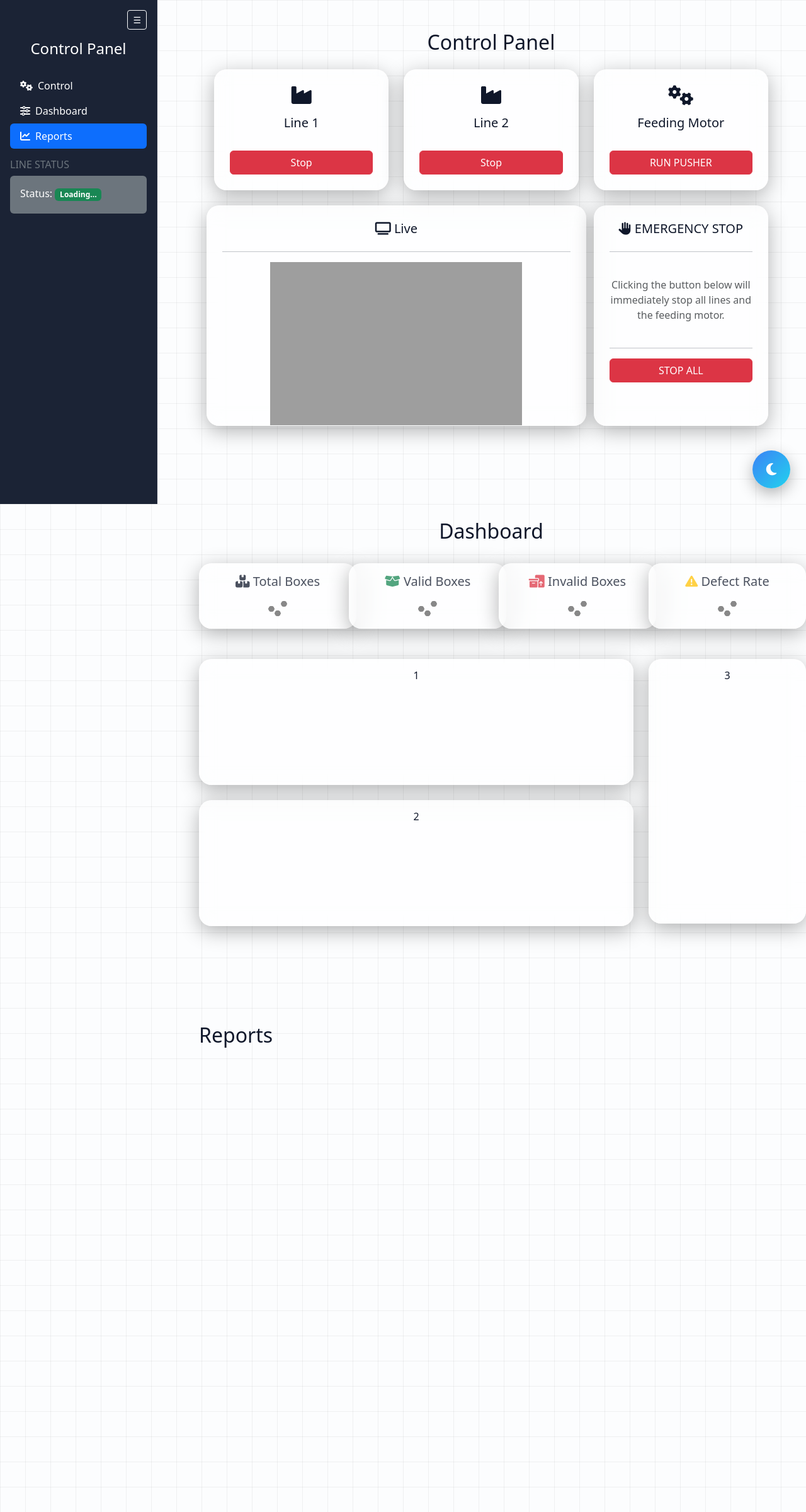
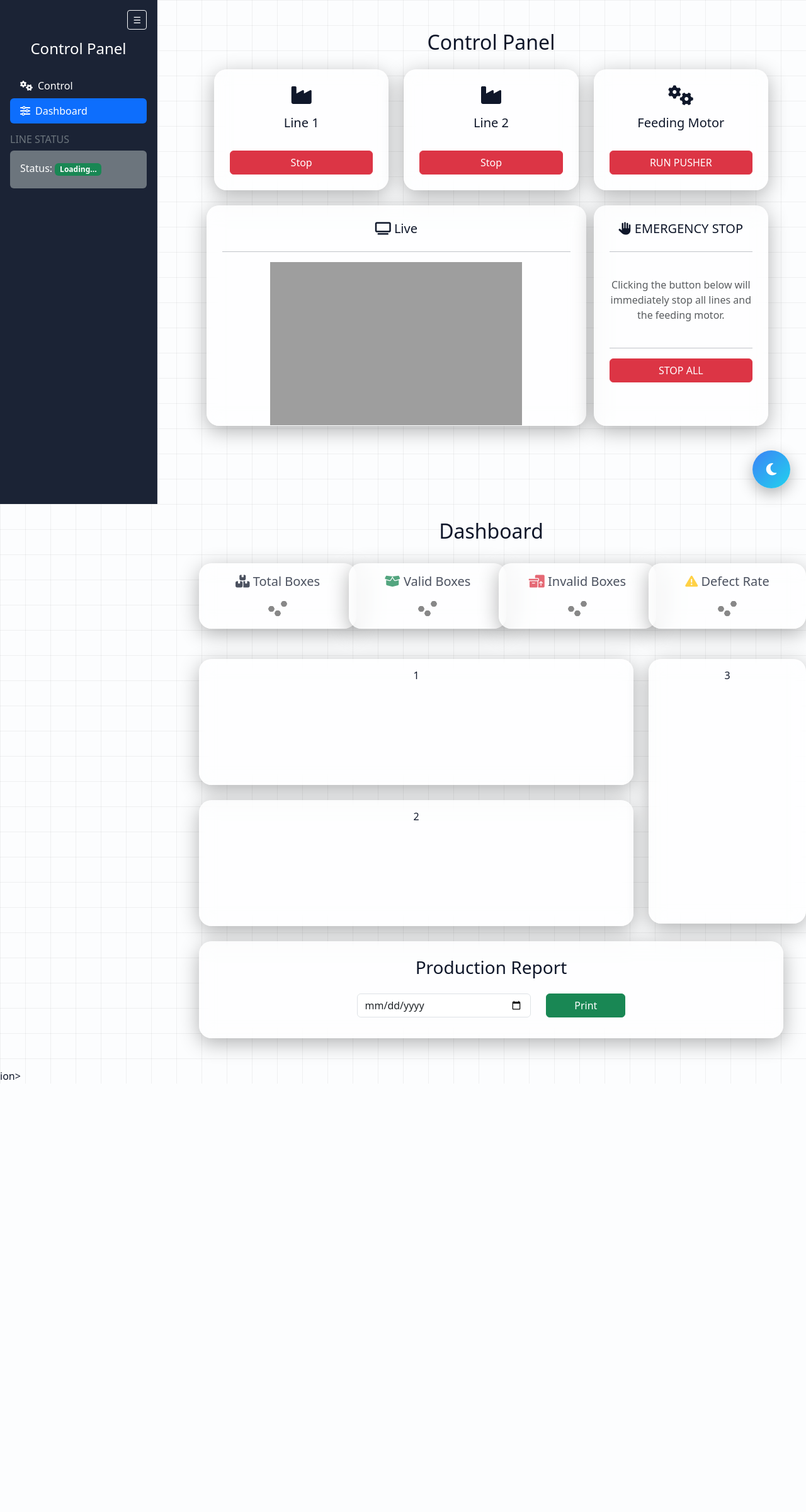
Before and after one commit to mosadnabil011/industrial-product-inspection-system, a Flask app: page / in a window 1280 px wide. Shown: the whole page at 63% size. After the commit the page ends 1720 px from the top, so only its background shows below. Run offline with Flask 3, Linux system fonts and the light colour scheme; data comes from the database, SQL or seed files in the repository.

Commit message:
Reports update

```diff
--- a/templates/dashboard.html
+++ b/templates/dashboard.html
@@ -57,15 +57,7 @@
               <span class="sidebar-text">Dashboard</span>
             </a>
           </li>
-          <li>
-            <a
-              href="#Reports"
-              class="nav-link text-white d-flex align-items-center"
-            >
-              <span class="me-2"><i class="fa-solid fa-chart-line"></i></span>
-              <span class="sidebar-text">Reports</span>
-            </a>
-          </li>
+
         </ul>
         <div class="mt-3 sidebar-text">
           <h6 class="text-uppercase text-secondary">Line Status</h6>
@@ -144,7 +136,7 @@
   <h5><i class="fa-solid fa-tv"></i> Live</h5>
   <hr>
   <div style="height:100%; display:flex; justify-content:center; align-items:center;">
-    <img src="http://127.0.0.1:5000/video_feed" style="max-height:100%; max-width:100%; object-fit:contain;" />
+    <img src="http://127.0.0.1:5000/video_feed" style="max-height:100%; max-width:100%; object-fit:contain;"  />
   </div>
 </div>
 
@@ -210,17 +202,35 @@
       </div>
     </div>
   </div>
+  <!-- report -->
+  <div class="card p-4 my-4">
+              <h3 class="text-center mb-4">Production Report</h3>
+
+              <div class="row justify-content-center">
+                <div class="col-md-4">
+                  <input
+                    type="date"
+                    id="reportDate"
+                    class="form-control mb-2"
+                  />
+                </div>
+                <div class="col-md-2">
+                  <button class="btn btn-success w-100">Print</button>
+                </div>
+              </div>
+            </div>
+          </section>
+        </div>
+      </div>
+    </div>ion>
+
+</div>
 </section>
 
 
 
 
 
-  <section id="Reports" class=" p-4">
-    <h2>Reports</h2>
-  </section>
-
-</div>
     <button id="themeToggleBtn" class="theme-float">
       <i class="fa-solid fa-moon" id="themeIcon"></i>
     </button>
```
